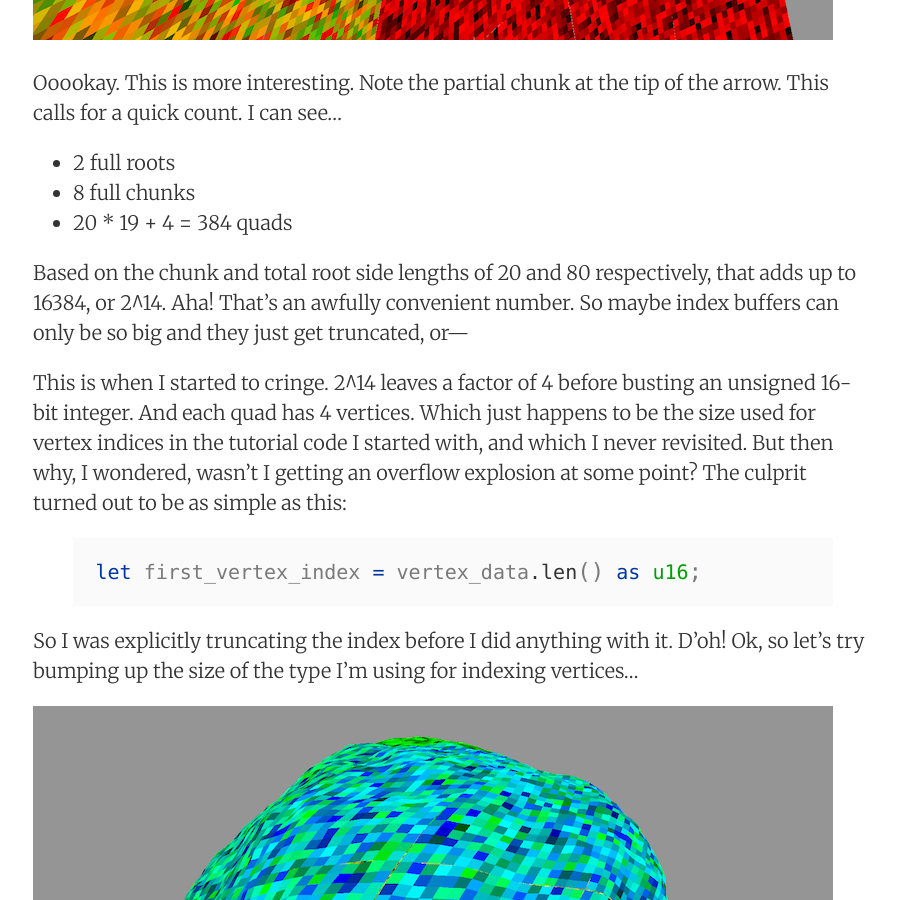
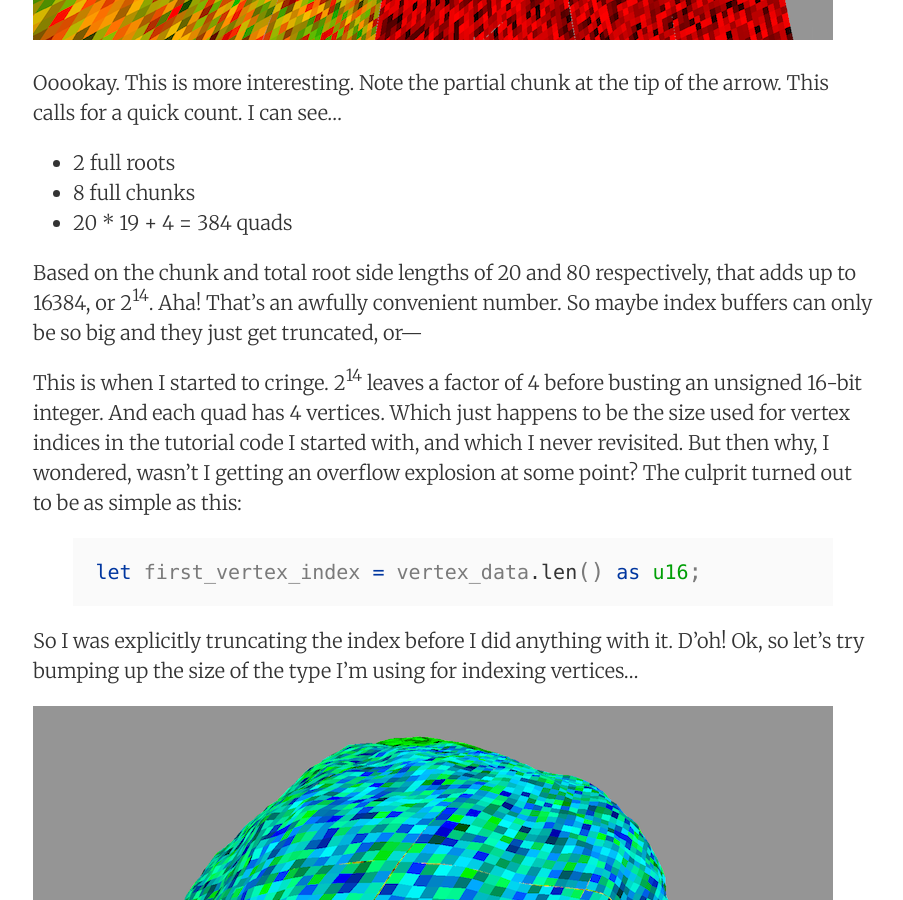
Before and after one commit to jeffparsons/jeffparsons.github.io, a Jekyll site: the page built from _posts/2016-10-25-simplex-noise-terrain.md, in a window 1280 px wide and 900 px high, scrolled down 5392 px. Shown: the whole window, without its empty margins (187-1090 px from the left). Built offline with Jekyll 4.4.1, drawn with Linux system fonts in a browser that asks for light colours.

Commit message:
Fix superscript notation

```diff
--- a/_posts/2016-10-25-simplex-noise-terrain.md
+++ b/_posts/2016-10-25-simplex-noise-terrain.md
@@ -89,9 +89,9 @@ Ooookay. This is more interesting. Note the partial chunk at the tip of the arro
 - 8 full chunks
 - 20 * 19 + 4 = 384 quads
 
-Based on the chunk and total root side lengths of 20 and 80 respectively, that adds up to 16384, or 2^14. Aha! That's an awfully convenient number. So maybe index buffers can only be so big and they just get truncated, or---
+Based on the chunk and total root side lengths of 20 and 80 respectively, that adds up to 16384, or 2<sup>14</sup>. Aha! That's an awfully convenient number. So maybe index buffers can only be so big and they just get truncated, or---
 
-This is when I started to cringe. 2^14 leaves a factor of 4 before busting an unsigned 16-bit integer. And each quad has 4 vertices. Which just happens to be the size used for vertex indices in the tutorial code I started with, and which I never revisited. But then why, I wondered, wasn't I getting an overflow explosion at some point? The culprit turned out to be as simple as this:
+This is when I started to cringe. 2<sup>14</sup> leaves a factor of 4 before busting an unsigned 16-bit integer. And each quad has 4 vertices. Which just happens to be the size used for vertex indices in the tutorial code I started with, and which I never revisited. But then why, I wondered, wasn't I getting an overflow explosion at some point? The culprit turned out to be as simple as this:
 
 {% highlight rust %}
 let first_vertex_index = vertex_data.len() as u16;
```
